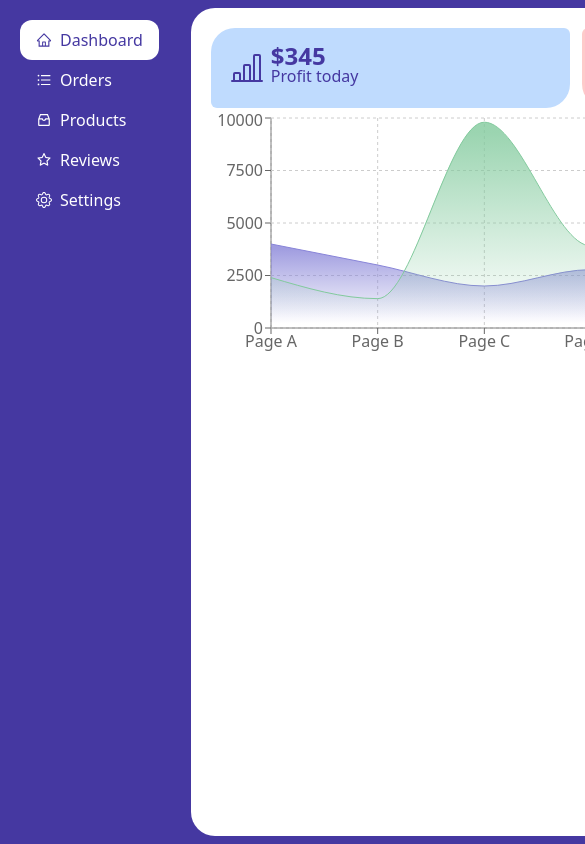
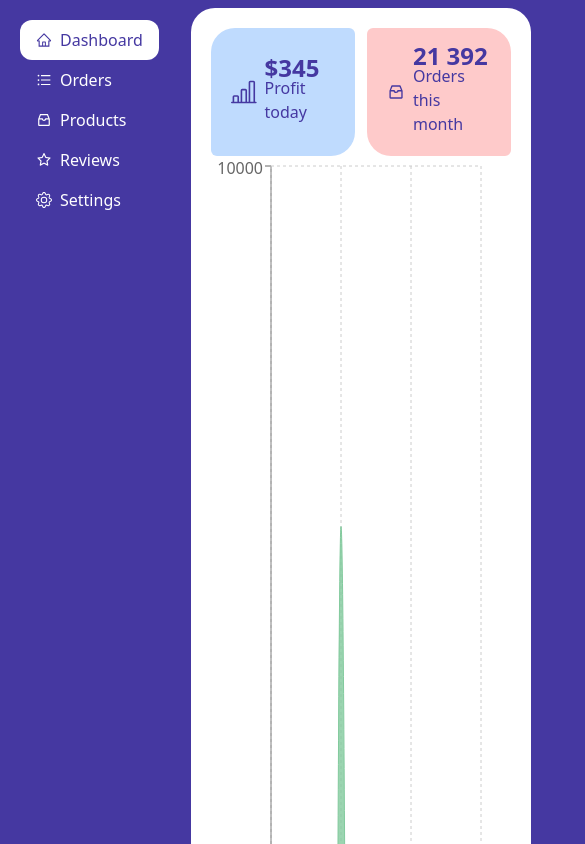
Before and after one commit to gift56/dashboard, a React (Vite) app: page / in a window 390 px wide. Shown: the top 844 px of the page, 585 px wide, since content can reach past the window. Built offline with nearby package versions, Linux system fonts and the light colour scheme.

Commit message:
imported responsive container

```diff
--- a/src/components/DashboardContent/ChartBox.jsx
+++ b/src/components/DashboardContent/ChartBox.jsx
@@ -56,6 +56,7 @@ const ChartBox = () => {
   ];
 
   return (
+    <ResponsiveContainer width={300}>
       <AreaChart
         width={730}
         height={250}
@@ -91,6 +92,7 @@ const ChartBox = () => {
           fill="url(#colorPv)"
         />
       </AreaChart>
+    </ResponsiveContainer>
   );
 };
 
```
Lines whose indentation alone changed are shown as unchanged.
